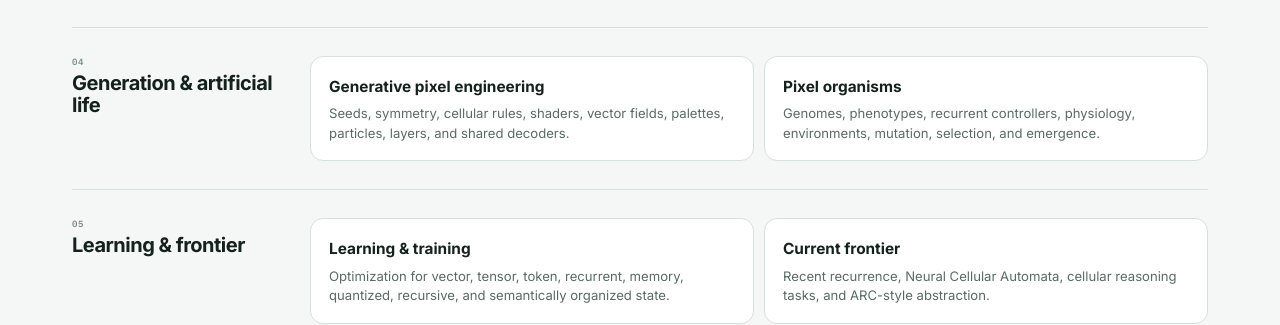
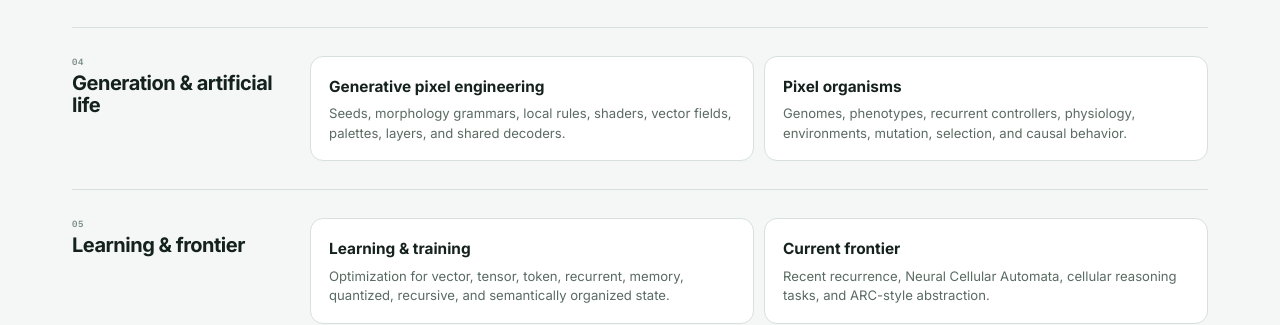
Before and after one commit to bitwikiorg/pixel-art-2026, a Jekyll site: the page built from research/index.md, in a window 1280 px wide and 900 px high, scrolled down 934 px. Shown: the part 349-674 px from the top of the window. Built offline with Jekyll 4.4.1, drawn with Linux system fonts in a browser that asks for light colours; our own code applies the rules of GitHub Pages for plain Markdown files.

Commit message:
Fix Research front-matter parsing

```diff
--- a/research/index.md
+++ b/research/index.md
@@ -1,7 +1,7 @@
 ---
 layout: default
 title: Research
-description: Multidimensional Pixel Fields: representation, computation, memory, compression, topology, geometry, learning, color, light, generation, artificial life, and recursive systems.
+description: "Multidimensional Pixel Fields: representation, computation, memory, compression, topology, geometry, learning, color, light, generation, artificial life, and recursive systems."
 ---
 <div class="page-shell library-page" data-library-page="research">
   <nav class="breadcrumbs" aria-label="Breadcrumb"><a href="{{ '/' | relative_url }}">Home</a><span>›</span><span>Research</span></nav>
@@ -44,8 +44,8 @@
     <section class="library-map-row" id="research-generation">
       <div class="library-map-label"><small>04</small><h2>Generation & artificial life</h2></div>
       <div class="library-link-grid">
-        <a class="library-link-card" href="{{ '/research/12-generative-pixel-engineering/' | relative_url }}"><strong>Generative pixel engineering</strong><span>Seeds, symmetry, cellular rules, shaders, vector fields, palettes, particles, layers, and shared decoders.</span></a>
-        <a class="library-link-card" href="{{ '/research/13-pixel-organisms-artificial-life/' | relative_url }}"><strong>Pixel organisms</strong><span>Genomes, phenotypes, recurrent controllers, physiology, environments, mutation, selection, and emergence.</span></a>
+        <a class="library-link-card" href="{{ '/research/12-generative-pixel-engineering/' | relative_url }}"><strong>Generative pixel engineering</strong><span>Seeds, morphology grammars, local rules, shaders, vector fields, palettes, layers, and shared decoders.</span></a>
+        <a class="library-link-card" href="{{ '/research/13-pixel-organisms-artificial-life/' | relative_url }}"><strong>Pixel organisms</strong><span>Genomes, phenotypes, recurrent controllers, physiology, environments, mutation, selection, and causal behavior.</span></a>
       </div>
     </section>
 
```
